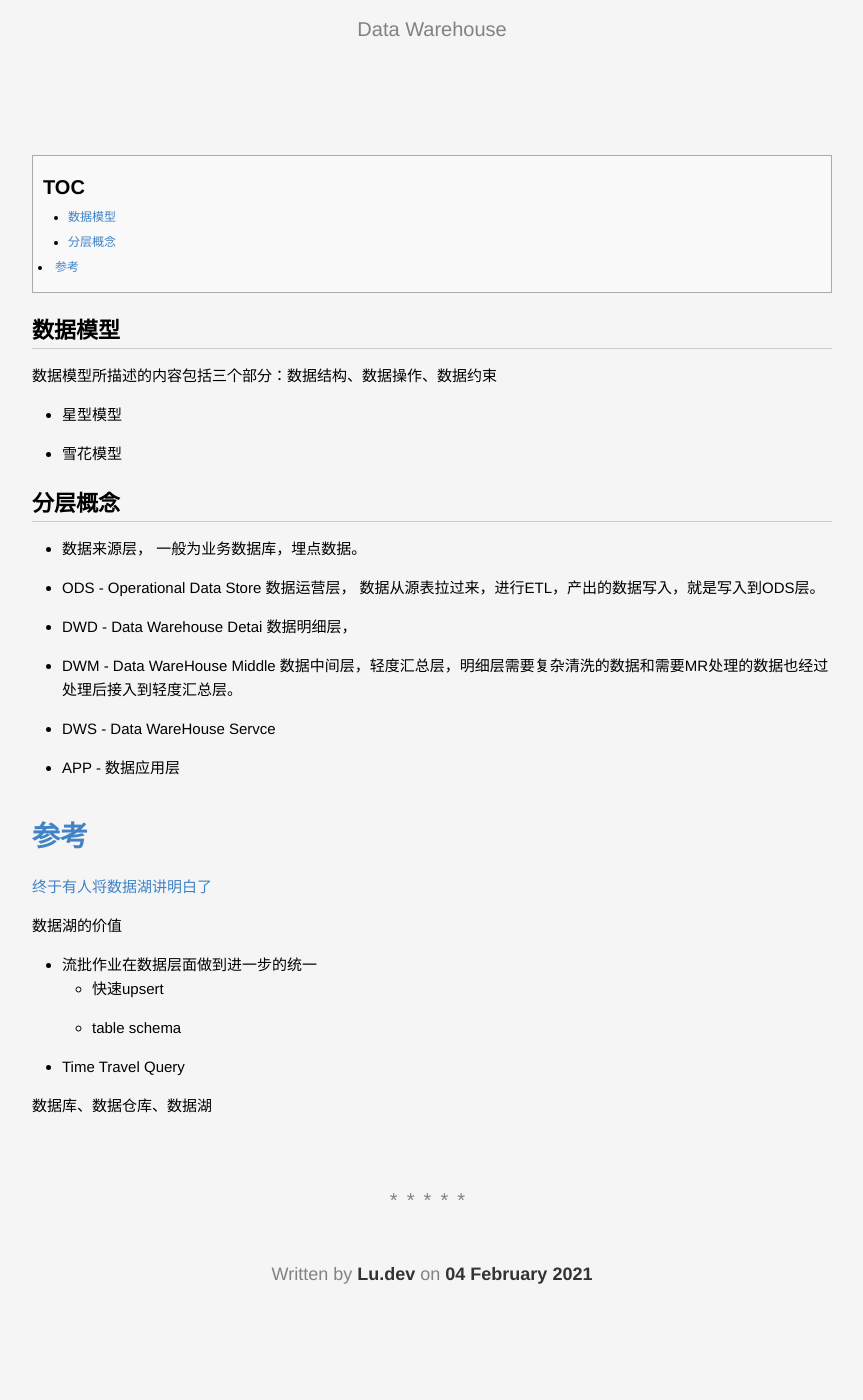
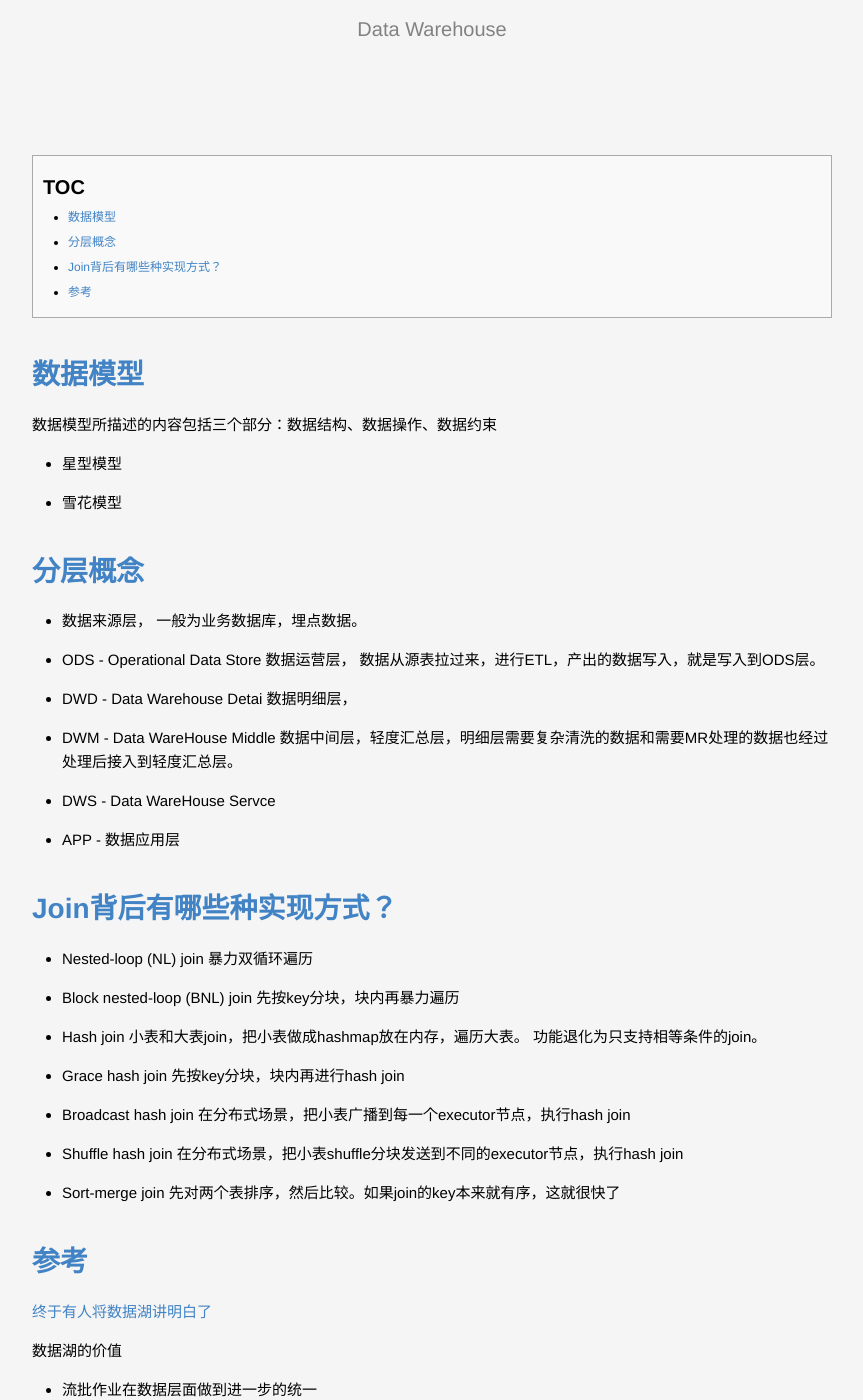
Before and after one commit to lucky521/blog, a Jekyll site: the page built from _posts/tech/2021-02-04-data-warehouse.markdown, in a window 1280 px wide and 1400 px high, scrolled down 255 px. Shown: the whole window, without its empty margins (208-1071 px from the left). Built offline with Jekyll 4.4.1, drawn with Linux system fonts in a browser that asks for light colours.

Commit message:
how we join tables

````diff
--- a/_posts/language/2018-07-21-big-data-language.markdown
+++ b/_posts/language/2018-07-21-big-data-language.markdown
@@ -82,7 +82,7 @@ Pig也是Java实现的，由雅虎开源，使用类似于python的语法。思
 ## pig udf
 ```python
 REGISTER 'my_udf.py' using jython as my_udf;
-data = LOAD '$eval_seq2seq_table' using org.apache.hcatalog.pig.HCatLoader();
+data = LOAD '$eval_table' using org.apache.hcatalog.pig.HCatLoader();
 
 data = foreach data generate
    key_sku as key_sku,
--- a/_posts/tech/2020-11-15-big-data-process.markdown
+++ b/_posts/tech/2020-11-15-big-data-process.markdown
@@ -184,6 +184,8 @@ TiDB https://github.com/pingcap/tidb
 
 
 
+
+
 # 参考
 
 https://github.com/wangzhiwubigdata/God-Of-BigData
--- a/_posts/tech/2021-02-04-data-warehouse.markdown
+++ b/_posts/tech/2021-02-04-data-warehouse.markdown
@@ -6,13 +6,13 @@ layout: post
 ---
 
 
-## 数据模型
+# 数据模型
 数据模型所描述的内容包括三个部分：数据结构、数据操作、数据约束
 
 * 星型模型
 * 雪花模型
 
-## 分层概念
+# 分层概念
 
 * 数据来源层， 一般为业务数据库，埋点数据。
 
@@ -28,6 +28,16 @@ layout: post
 
 
 
+# Join背后有哪些种实现方式？
+
+* Nested-loop (NL) join 暴力双循环遍历
+* Block nested-loop (BNL) join 先按key分块，块内再暴力遍历
+* Hash join 小表和大表join，把小表做成hashmap放在内存，遍历大表。 功能退化为只支持相等条件的join。
+* Grace hash join  先按key分块，块内再进行hash join
+* Broadcast hash join 在分布式场景，把小表广播到每一个executor节点，执行hash join
+* Shuffle hash join 在分布式场景，把小表shuffle分块发送到不同的executor节点，执行hash join
+* Sort-merge join  先对两个表排序，然后比较。如果join的key本来就有序，这就很快了
+
 
 # 参考
 
````
Also changed, not shown: other parts of _posts/tech/2020-11-15-big-data-process.markdown (+1 -1 lines), _posts/ml/2019-02-04-Famous-Model.markdown (+10 -0 lines).
